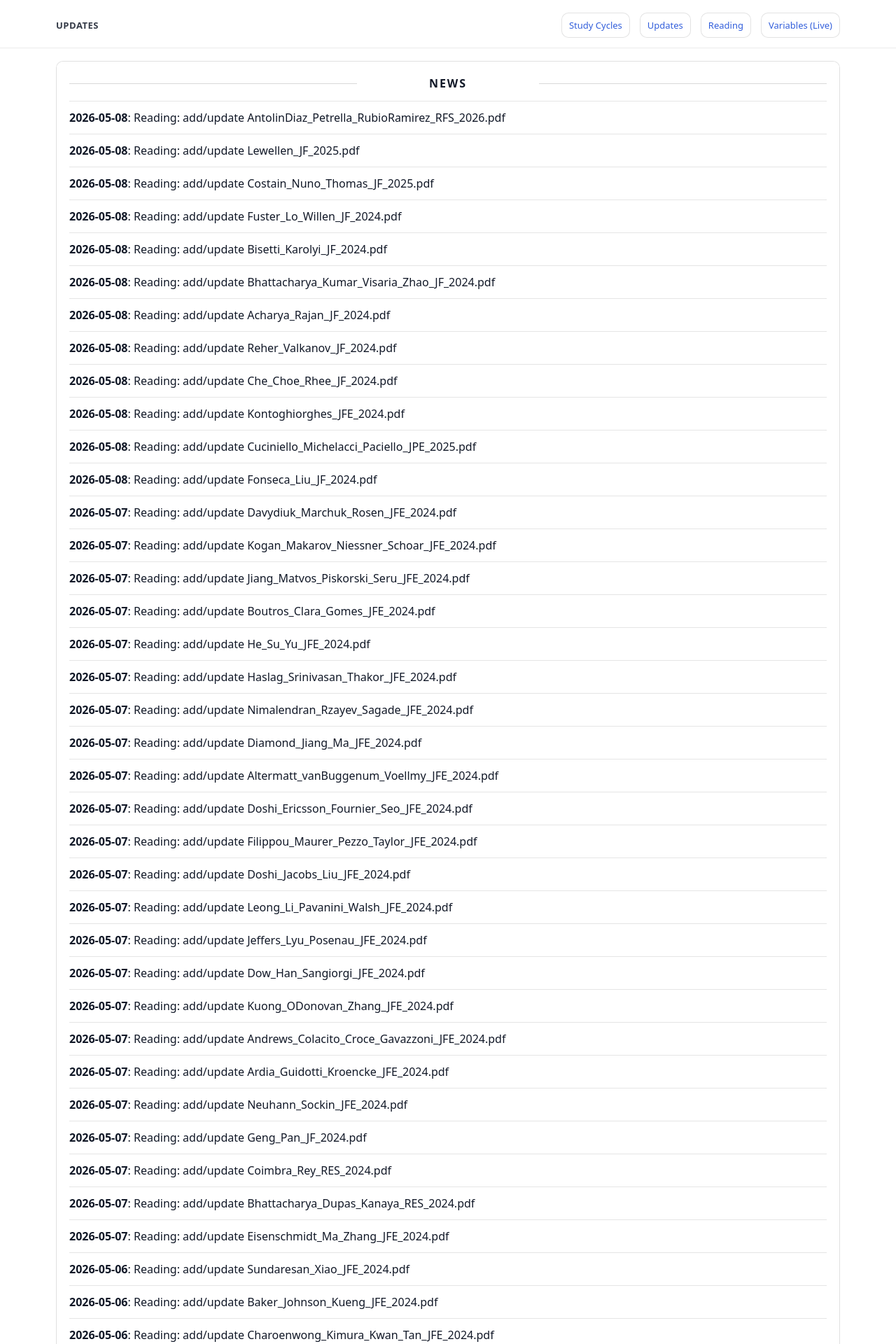
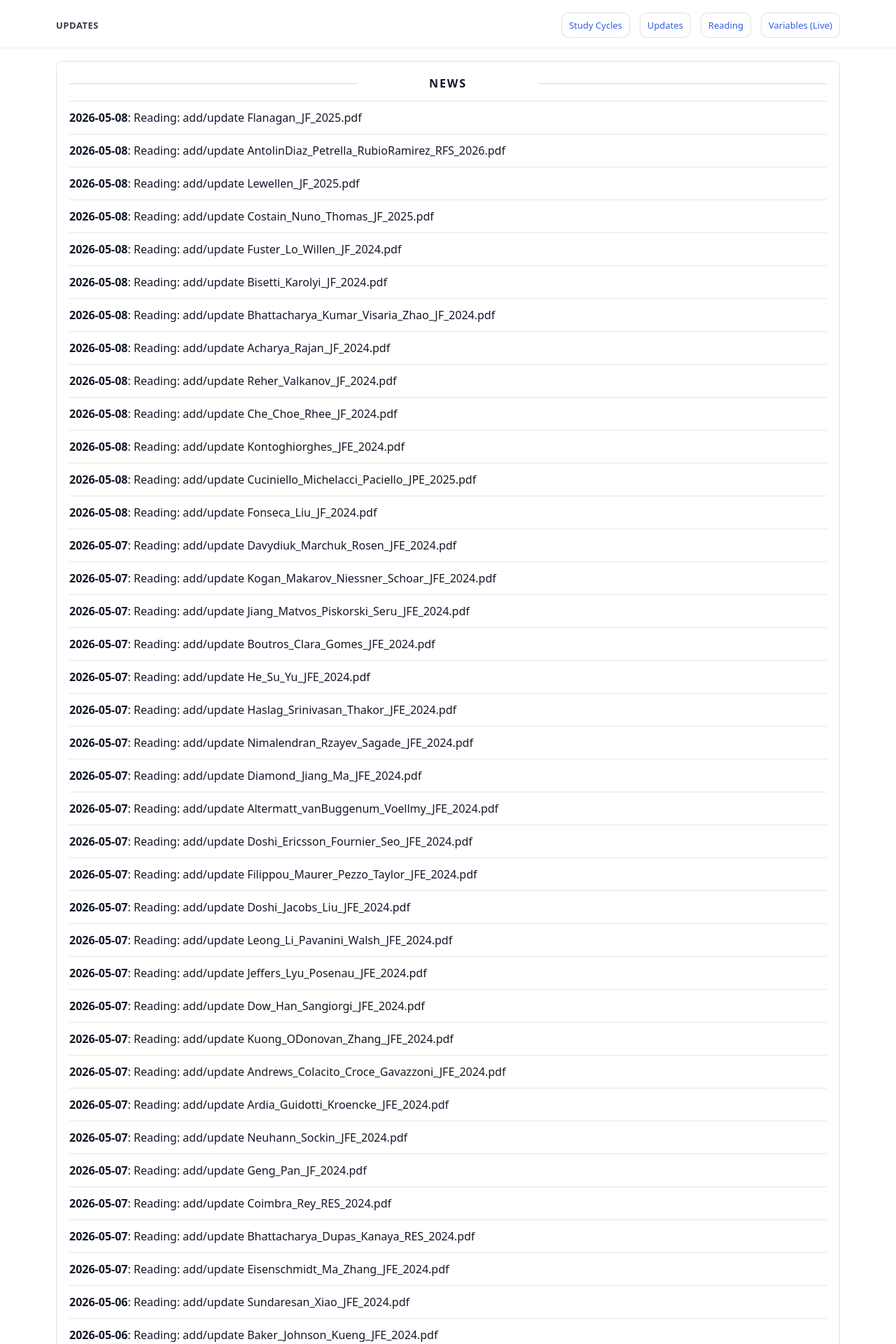
Before and after one commit to yaxinzn/study-archive, a Jekyll site: the page built from updates/index.md, in a window 1280 px wide. Shown: the top 1920 px of the page at 70% size. Built offline with Jekyll 4.4.1, drawn with Linux system fonts in a browser that asks for light colours; some of the changed text lies outside the part shown.

Commit message:
chore: update NEWS feed

```diff
--- a/_data/news.yml
+++ b/_data/news.yml
@@ -1,4 +1,7 @@
 # Auto-generated update history (sorted newest -> oldest). Do not edit manually.
+- ts: "1778225849"
+  date: "2026-05-08"
+  title: "Reading: add/update Flanagan_JF_2025.pdf"
 - ts: "1778224416"
   date: "2026-05-08"
   title: "Reading: add/update AntolinDiaz_Petrella_RubioRamirez_RFS_2026.pdf"
```
